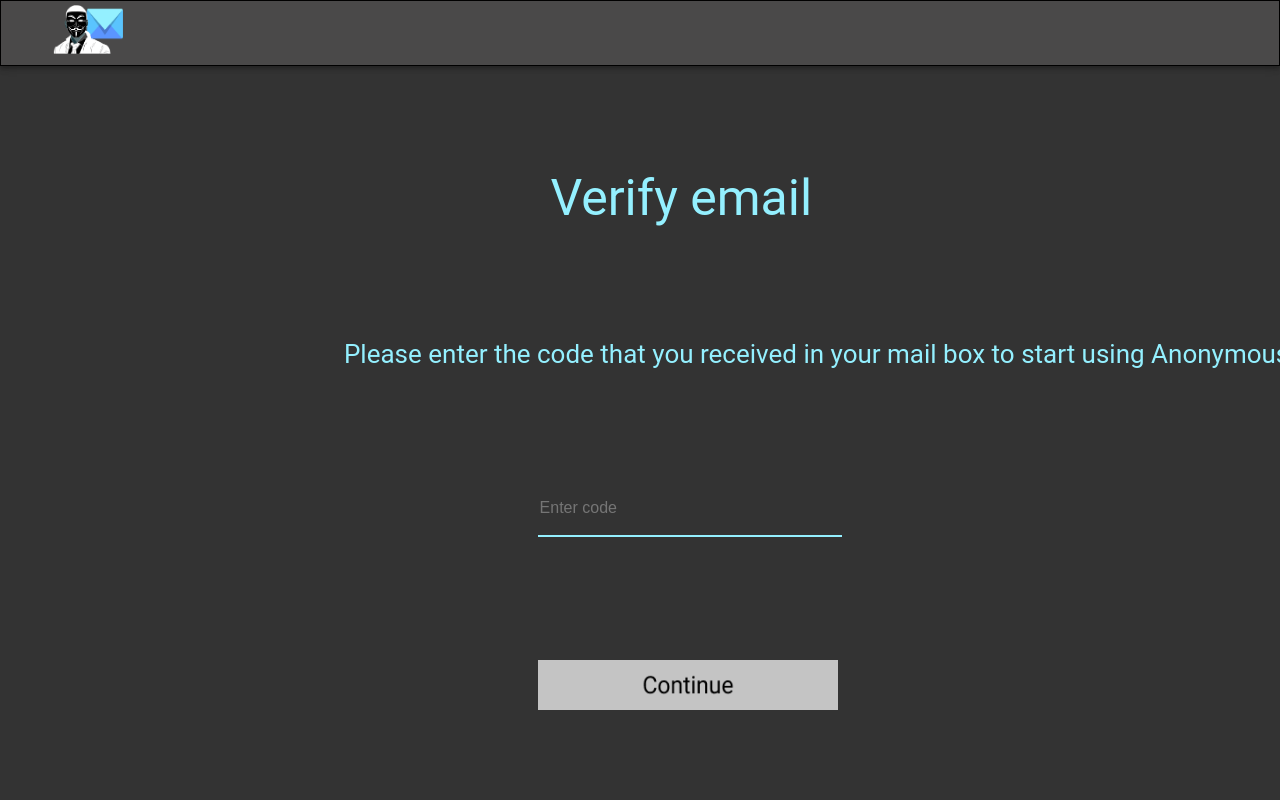
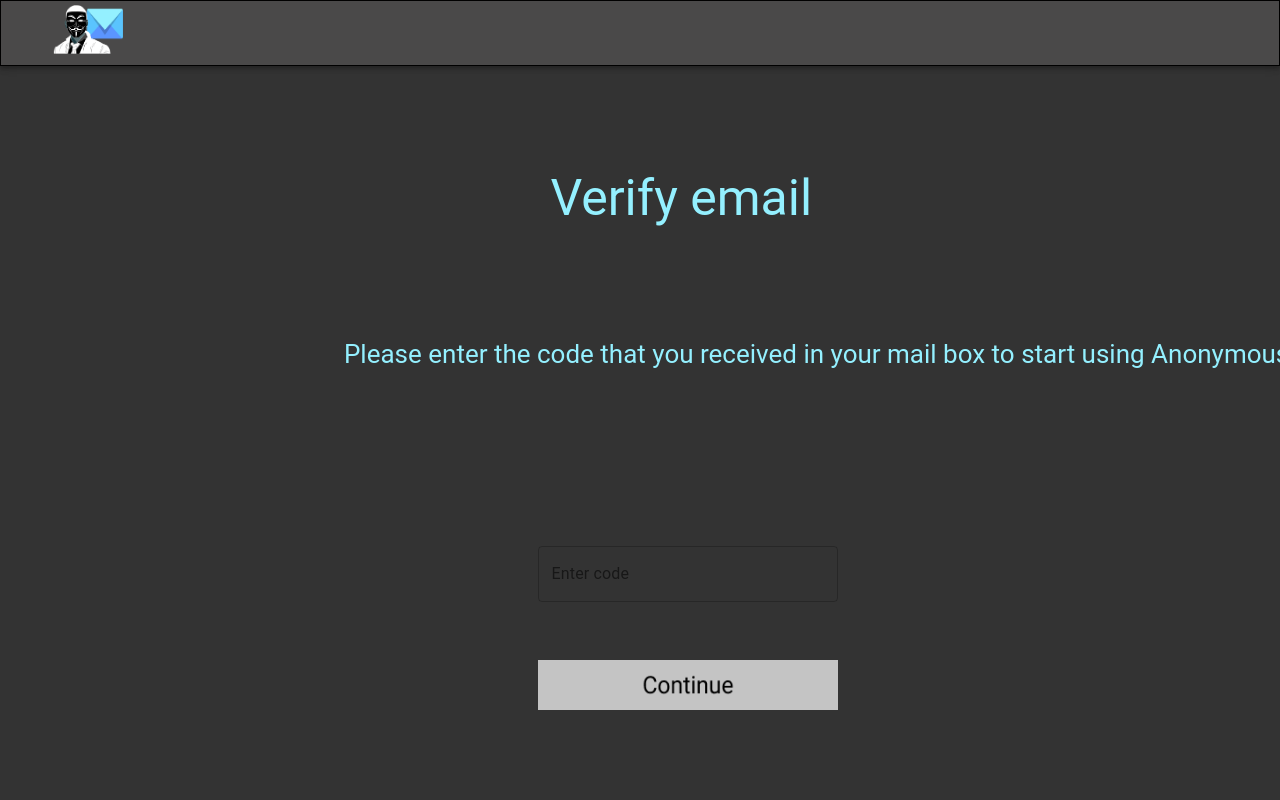
Before and after one commit to TechniekCollegeRotterdam/anonymous-mail-frontend, a React (Create React App) app: page /verifyEmail in a window 1280 px wide. Shown: the top 800 px of the page. Built offline with nearby package versions, Linux system fonts and the light colour scheme.

Commit message:
Update verifyEmail.js

```diff
--- a/src/component/signupmap/verifyEmail.js
+++ b/src/component/signupmap/verifyEmail.js
@@ -13,6 +13,7 @@ import continueBtn from "../../img/Continue.png";
 
 // CSS
 import "../../main.css";
+import TextField from "@material-ui/core/TextField";
 
 const useStyles = makeStyles(theme => ({
     root: {
@@ -26,7 +27,7 @@ const useStyles = makeStyles(theme => ({
     }
 }));
 
-export default function ButtonAppBar() {
+export default function VerifyEmail() {
     const classes = useStyles();
 
     return (
@@ -50,11 +51,11 @@ export default function ButtonAppBar() {
                 Please enter the code that you received in your mail box to start using
                 Anonymous Mail.
             </p>
-            <input
-                type="text"
-                placeholder="Enter code"
-                className="enter-code-input"
-            />
+            <form noValidate autoComplete="off">
+                <TextField className="enter-code-input" type="text" id="outlined-basic" label="Enter code"
+                           variant="outlined"
+                />
+            </form>
             <img className="continue-btn" src={continueBtn} alt="continue" />
 
             <footer className="footer-verify-email">
```
